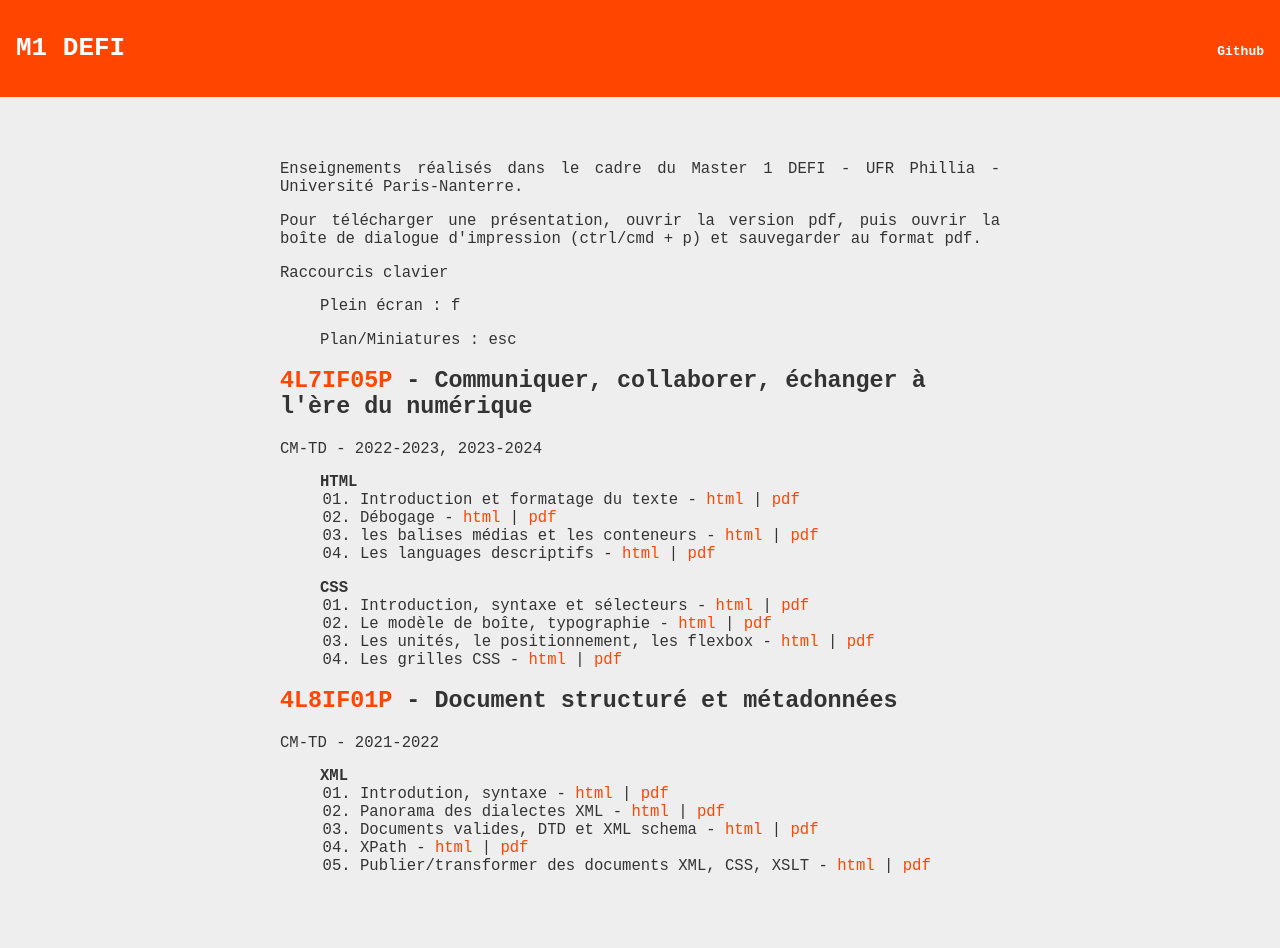
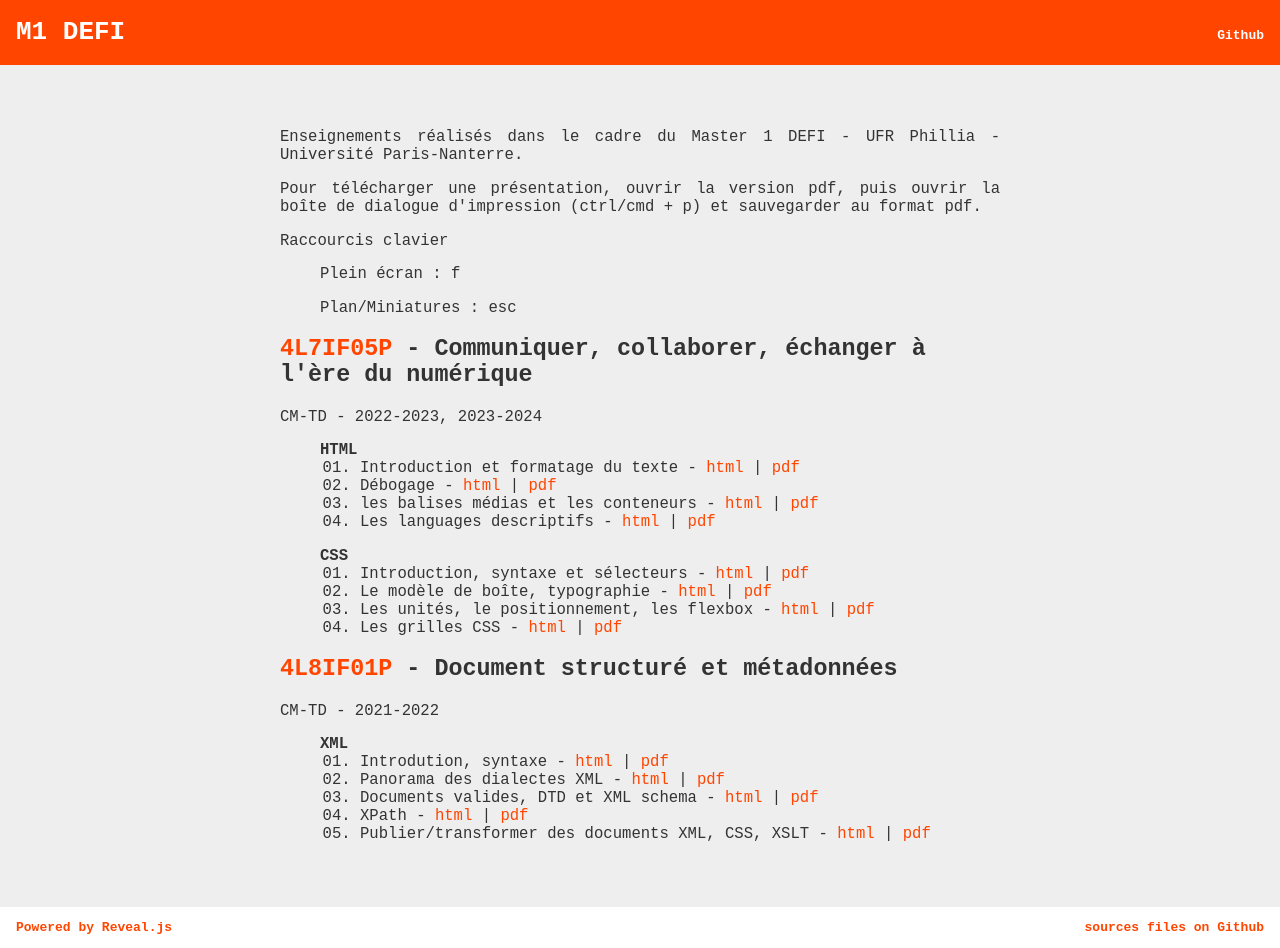
Before and after one commit to sardinecan/univparisnanterre-m1-defi-4L7IF05P, a website: page index.html in a window 1280 px wide. Drawn offline with Linux system fonts and the light colour scheme.

Commit message:
added footer to index

```diff
--- a/css/local.css
+++ b/css/local.css
@@ -51,7 +51,7 @@ body.index {
 }
 
 header {
-  padding: 1rem;
+  padding: 0 1rem;
   background: orangered;
   display: flex;
   flex-wrap: wrap;
@@ -69,3 +69,14 @@ header {
 figcaption {
   font-size: 25px;
 }
+
+footer {
+  padding: 0 1rem;
+  background: white;
+  display: flex;
+  flex-wrap: wrap;
+  justify-content: space-between;
+  align-items: baseline;
+  color: orangered;
+  font-weight: 700;
+}
--- a/index.html
+++ b/index.html
@@ -56,5 +56,9 @@
 				</li>
 			</ul>
 		</main>
+		<footer>
+			<p>Powered by <a href="https://revealjs.com/">Reveal.js</a></p>
+			<p>sources files on <a href="https://github.com/sardinecan/master-defi-web">Github</a></p>
+		</footer>
 	</body>
 </html>
```
